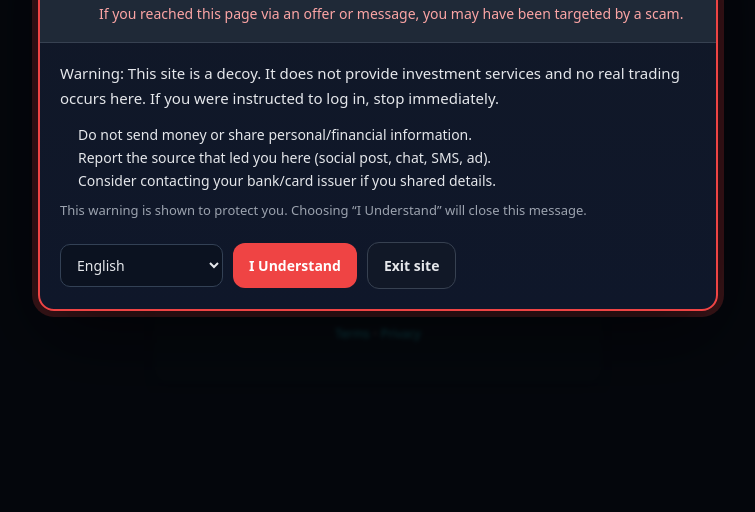
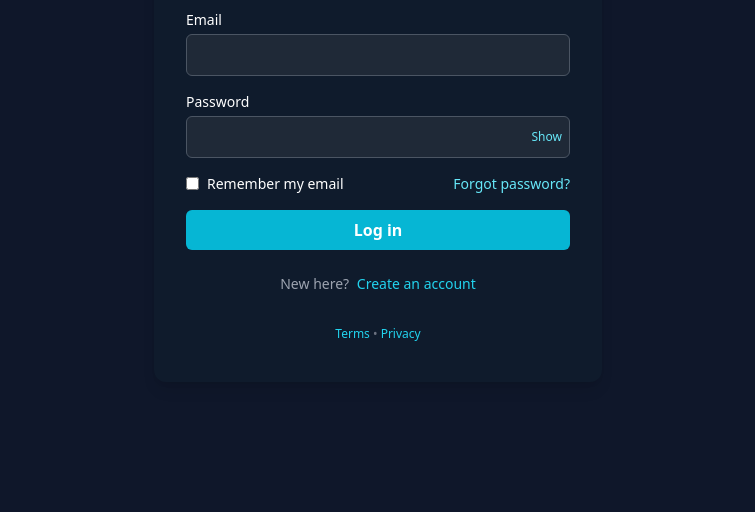
Before and after one commit to Zux12/cryptoloop, a website: page public/login.html in a window 1280 px wide. Shown: the part 288-800 px from the top of the page, without its empty margins (262-1017 px from the left). Drawn offline with nearby package versions, Linux system fonts and the light colour scheme.

Commit message:
Update login.html

```diff
--- a/public/login.html
+++ b/public/login.html
@@ -215,7 +215,7 @@
     });
   </script>
 
-<script src="js/popup-loader.js"></script>
+<!-- <script src="js/popup-loader.js"></script> -->
 
 </body>
 </html>
```
